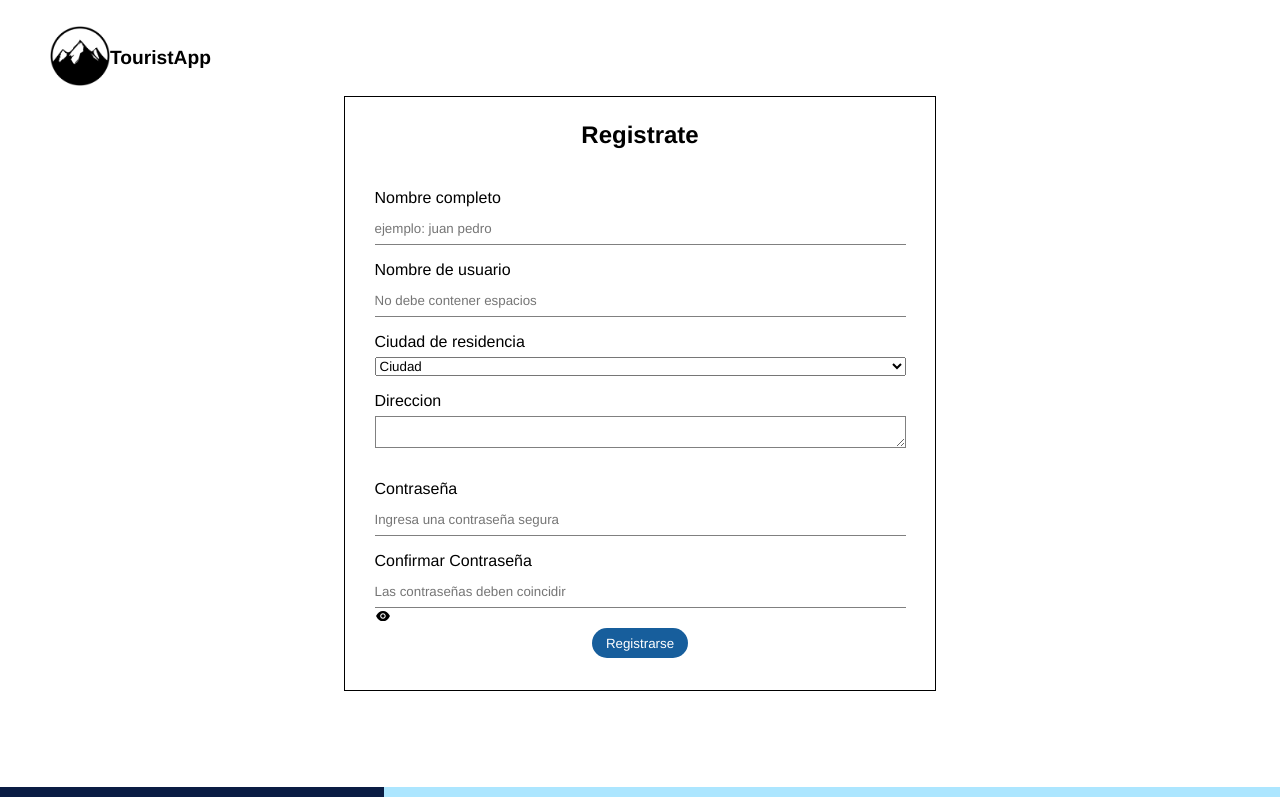
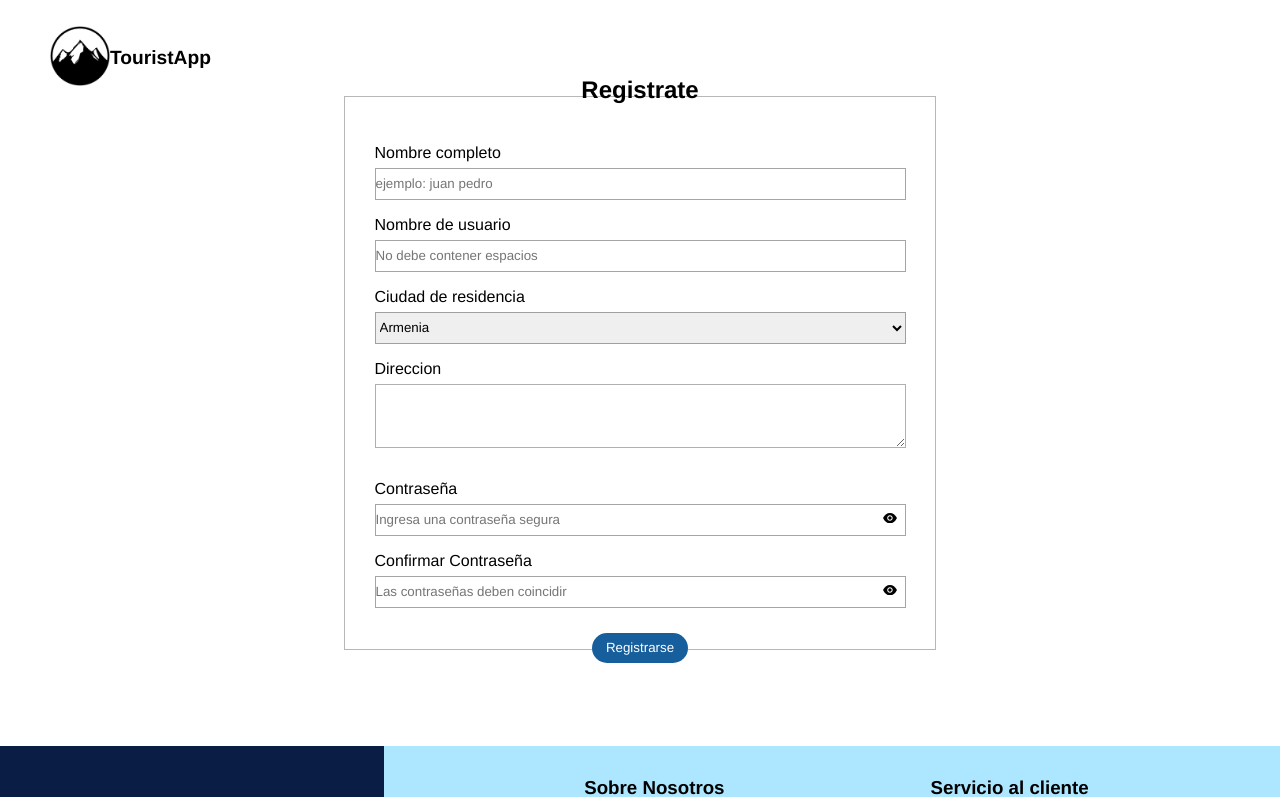
Before and after one commit to JuanPabloRami/Project-TouristAPP, a React (Create React App) app: page /register in a window 1280 px wide. Shown: the top 797 px of the page. Built offline with nearby package versions, Linux system fonts and the light colour scheme; the HTML template or start-up script is replaced by a standard one.

Commit message:
completada la logica login/registro

```diff
--- a/package.json
+++ b/package.json
@@ -7,6 +7,7 @@
     "@testing-library/react": "^13.3.0",
     "@testing-library/user-event": "^13.5.0",
     "aos": "^2.3.4",
+    "axios": "^0.27.2",
     "react": "^18.2.0",
     "react-dom": "^18.2.0",
     "react-icons": "^4.4.0",
@@ -14,6 +15,7 @@
     "react-router-dom": "^6.3.0",
     "react-scripts": "5.0.1",
     "react-select": "^5.4.0",
+    "swiper": "^8.4.0",
     "web-vitals": "^2.1.4"
   },
   "scripts": {
--- a/src/components/Home/Home.css
+++ b/src/components/Home/Home.css
@@ -35,6 +35,7 @@
   width: 100%;
   height: 100%;
   transition: all .6s ease-in-out;
+  z-index:1;
 
 }
 .filter-modal{
--- a/src/components/Login/Login.jsx
+++ b/src/components/Login/Login.jsx
@@ -46,7 +46,7 @@ useEffect(()=>{
       setUserVal(true)
     }
     else{
-      setEmailMsg("username no valido!")
+      setEmailMsg("Correo no valido!")
       setUserVal(false)
     }
   }
@@ -79,7 +79,7 @@ const validateForm = (e)=>{
   console.log(usernameVal);
   console.log(pwVal);
   if (usernameVal === true & pwVal === true ){
-    createUser()
+    logUser(email,pw)
     console.log("se va a loguear el usuario");
   }
 }
@@ -88,10 +88,10 @@ const validateForm = (e)=>{
 const [resultMsg,setResMsg] = useState("")
 
 // POST para crear el usuario
-const  createUser = ()=>{
-  axios.post('https://backend-edw.herokuapp.com/login',{
+const  logUser = (email,password)=>{
+  axios.post('link del login backend aqui',{
   email:email,
-  password:pw
+  password:password
   })
   .then((res)=>{
     console.log(res);
@@ -105,28 +105,35 @@ const  createUser = ()=>{
 }
 
 return(
-  <div className="MainContainer">
+  <div className="LoginMainContainer">
       <div className="CardContainer">
+        {/* <div className="closeSection">
+          <button>X</button>
+        </div> */}
+
           <h2>Inicia Sesion</h2>
           <form action="" method="POST" onSubmit={validateForm}>
+
             <label htmlFor="email">Correo Electronico</label>
             <input onChange={(e)=>setEmail(e.target.value)} type="email" name="email" placeholder="Ejemplo: Personita123@dominio.com" maxLength="16"  />
             <p>{emailMsg}</p>
+
             <label htmlFor="pw">Contraseña</label>
             <div className="pwContainer">
               <input onChange={(e)=>setPW(e.target.value)} type={pwStatus} name="pw" placeholder="Ingresa una contraseña segura"  />
-              <a type="button"onClick={changePWStatus}><AiFillEye/></a>
+              <a className= "revealPwBtn" type="button" onClick={changePWStatus}><AiFillEye/></a>
             </div>
 
             <p>{pwMsg}</p>
 
             <div className="buttonArea">
-              <button type='submit'>Iniciar Sesion</button>
+              <button  type='submit' className = "submitButton" >Iniciar Sesion</button>
             </div>
+
           </form>
       </div>
 
-    </div>
+  </div>
 )
 
 }
--- a/src/components/Register/Register.jsx
+++ b/src/components/Register/Register.jsx
@@ -28,7 +28,10 @@ export const Register = () => {
     const [userMsg,setUserMsg] = useState("");
     const [pwMsg,setPwMsg] = useState("");
     const [pwConfirmMsg,setPwConfirmMsg] = useState("");
+
+    // determina si la password se muestra o no
     const [pwStatus,setPwStatus] = useState("password")
+    const [pwCStatus,setPwCStatus] = useState("password")
 
     // estas son las variables que determinan si cada campo esta o no validado
     const [nameValidation,setNameVal] = useState(false)
@@ -41,8 +44,11 @@ export const Register = () => {
       console.log("baaa");
       pwStatus == "password" ? setPwStatus("text") :setPwStatus("password")
     }
-
-
+    // lo mismo pero con confirmar contraseña
+    function changePWCStatus(){
+      console.log("baaa");
+      pwCStatus == "password" ? setPwCStatus("text") :setPwCStatus("password")
+    }
 
     //estos useEffect son las validaciones con las expresiones regulares usando el useEffect cambiando el estado de los campos.
 
@@ -139,7 +145,8 @@ export const Register = () => {
 
     // POST para crear el usuario
     const  createUser = ()=>{
-      axios.post('https://backend-edw.herokuapp.com/usuario',{
+      // link del registro, y el objeto que se va a enviar por metodo post.
+      axios.post('link del registro api backend aqui',{
       username:username,
       password:pw,
       name:name
@@ -157,7 +164,7 @@ export const Register = () => {
 
 
   return (
-    <div className="MainContainer">
+    <div className="RegisterMainContainer">
         <div className="CardContainer">
           <h2>Registrate</h2>
           <form action="" method="POST" onSubmit={validateForm}>
@@ -172,26 +179,39 @@ export const Register = () => {
 
             <label for="ciudades">Ciudad de residencia</label>
             <select className="controls" type="text" name="ciudades" id="ciudades" placeholder="Ciudad">
-                <option >Ciudad</option>
-                <option value="value1">Armenia</option>
-                <option value="value2">Pasto</option>
-                <option value="value3">Cali</option>
+              <option>Armenia</option>
+              <option>Circasia</option>
+              <option>Calarcá</option>
+              <option>Montenegro</option>
+              <option>Quimbaya</option>
+              <option>Salento</option>
+              <option>Pijao</option>
+              <option>Córdoba</option>
+              <option>Tebaida</option>
+              <option>Filandia</option>
+              <option>Génova</option>
+              <option>Buenavista</option>
             </select>
 
             <label for="direccion">Direccion</label>
             <textarea className="controls" type="text" name="direccion" placeholder=""></textarea>
 
             <label for="pw">Contraseña</label>
-            <input onChange={(e)=>setPW(e.target.value)} type={pwStatus} name="pw" placeholder="Ingresa una contraseña segura"  />
+            <div className="pwContainer">
+              <input onChange={(e)=>setPW(e.target.value)} type={pwStatus} name="pw" placeholder="Ingresa una contraseña segura"  />
+              <a className= "revealPwBtn" type="button" onClick={changePWStatus}><AiFillEye/></a>
+            </div>
             <p>{pwMsg}</p>
 
             <label for="pwConfirm">Confirmar Contraseña</label>
-            <input onChange={(e)=>setPWConfirm(e.target.value)} type={pwStatus} placeholder="Las contraseñas deben coincidir"/>
+            <div className="pwContainer">
+              <input onChange={(e)=>setPWConfirm(e.target.value)} type={pwCStatus} placeholder="Las contraseñas deben coincidir"/>
+              <a className= "revealPwBtn" type="button" onClick={changePWCStatus}><AiFillEye/></a>
+            </div>
             <p>{pwConfirmMsg}</p>
-            <a type="button"onClick={changePWStatus}><AiFillEye/></a>
 
             <div className="buttonArea">
-              <button type='submit'>Registrarse</button>
+              <button type='submit' className = "submitButton">Registrarse</button>
             </div>
           </form>
           <p>{resultMsg}</p>
--- a/src/index.css
+++ b/src/index.css
@@ -8,9 +8,16 @@
 /* Clases Para login y registro */
 
 
-.MainContainer{
+.LoginMainContainer{
   display:flex;
   justify-content: center;
+  height:65.3vh;
+}
+
+.RegisterMainContainer{
+  display:flex;
+  justify-content: center;
+  height:93.3vh;
 }
 
 .CardContainer{
@@ -21,7 +28,14 @@
   flex-direction: column;
   align-items: center;
   justify-content: center;
-  border: 1px solid;
+  border: 1px solid #80808091;
+
+}
+
+.closeSection{
+  display: flex;
+  width: 100%;
+  justify-content: right;
 }
 
 .CardContainer h2{
@@ -43,11 +57,8 @@
 
 .CardContainer input{
   height:2rem;
-  border:1px gray solid;
-
-  border-top: none;
-  border-right: none;
-  border-left: none;
+  border: 1px #808080b4 solid;
+  width:100%;
 }
 
 
@@ -57,20 +68,51 @@
 }
 
 .CardContainer textarea{
-  height:2rem;
-  border:1px gray solid;
+  height:4rem;
+  border:1px #8080809f solid;
   margin-bottom: 1rem;
+
 }
 
 .CardContainer textarea:focus{
   outline:none;
   background-color:rgb(238, 238, 238);
+
+}
+
+.CardContainer select{
+  height:2rem;
+  border: 1px #808080b4 solid;
+}
+
+.pwContainer{
+  display: flex;
+  align-items: center;
+  justify-content: center;
+  position: relative;
 }
 
 
 
+.revealPwBtn{
+  position: absolute;
+  /* right: 0;
+  left: -4%;
+  top: 5px;
+  bottom: 0; */
+  cursor: pointer;
+  right: 8px;
+}
 
-.CardContainer button{
+.buttonArea{
+  display:flex;
+  width:100%;
+  justify-content: center;
+  margin-top: 25px;
+}
+
+
+.submitButton{
   transition: opacity .8s;
   width:6rem;
   height:30px;
@@ -78,8 +120,9 @@
   color:white;
   border: none;
   border-radius: 2rem;
+  cursor: pointer;
 }
-.CardContainer button:hover{
+.submitButton:hover{
   transition: opacity .8s;
   background-color: #175e9c;
   box-shadow: 2px 1px 16px 3px #004ebb;
@@ -87,9 +130,7 @@
 
 
 
-.buttonArea{
-  display:flex;
-  width:100%;
-  justify-content: center;
-}
+
+
+
 /* fin login y registro */
```
Also changed, not shown: 1 other file (tests, documents, lock files or other folders).
